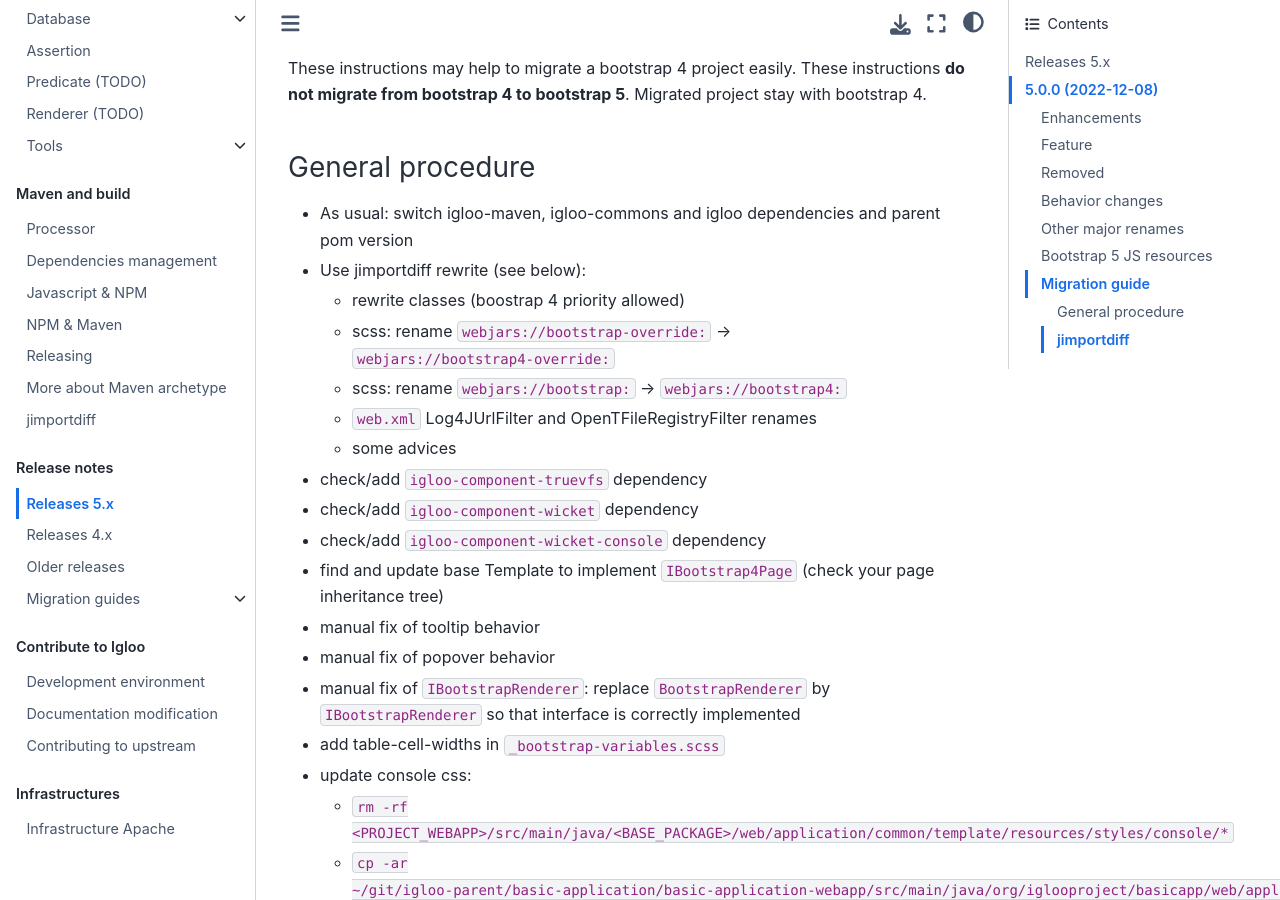
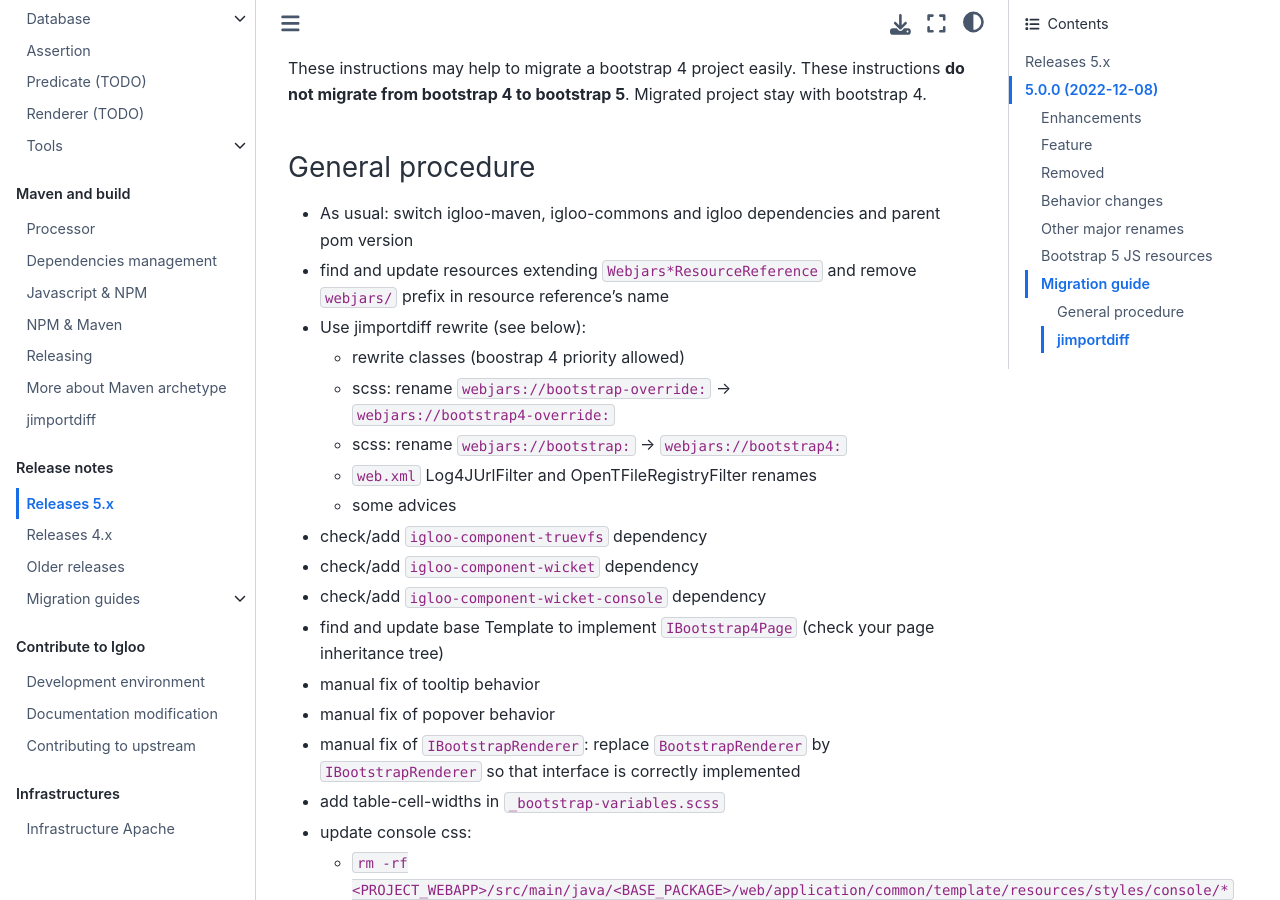
Before and after one commit to igloo-project/igloo-doc, a Sphinx documentation site: the page built from source/release-notes/releases-5.x.md, in a window 1280 px wide and 900 px high, scrolled down 3385 px. Built offline with Sphinx 7.4.7 and the Sphinx Book theme 1.1.4, drawn with Linux system fonts in a browser that asks for light colours.

Commit message:
Igloo 5 release fixes

```diff
--- a/source/release-notes/releases-5.x.md
+++ b/source/release-notes/releases-5.x.md
@@ -134,6 +134,8 @@
 
 * As usual: switch igloo-maven, igloo-commons and igloo dependencies and parent pom
   version
+* find and update resources extending `Webjars*ResourceReference` and remove `webjars/`
+  prefix in resource reference's name
 * Use jimportdiff rewrite (see below):
   * rewrite classes (boostrap 4 priority allowed)
   * scss: rename `webjars://bootstrap-override:` -> `webjars://bootstrap4-override:`
```
